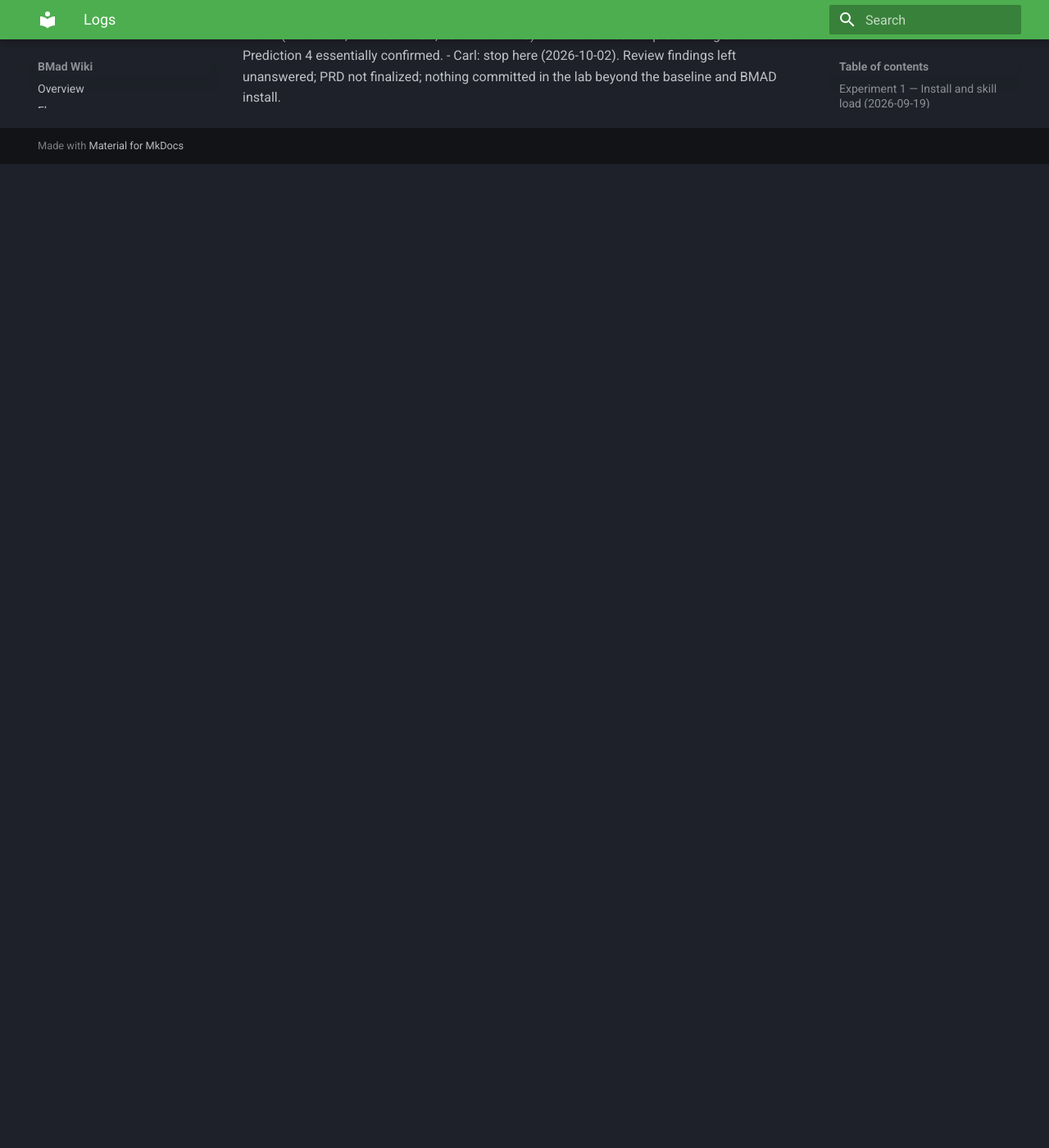
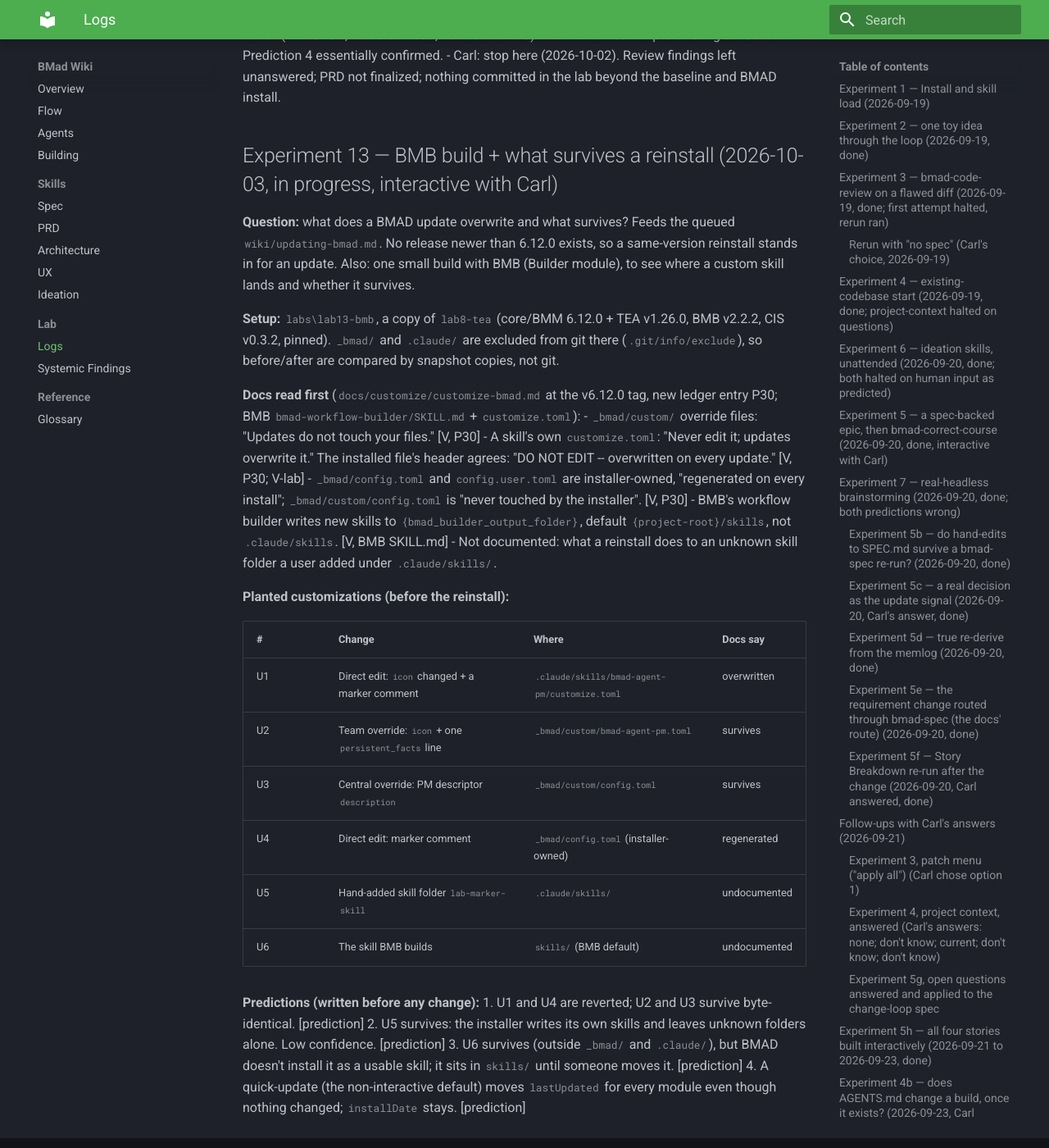
Before and after one commit to ctupper/woods-walks, an MkDocs documentation site: the page built from docs/bmad/lab-log.md, in a window 1280 px wide and 1400 px high, scrolled down 46379 px. Shown: the whole window at 82% size. Built offline with MkDocs 1.6.1 and Material for MkDocs 9.7.7, drawn with Linux system fonts in a browser that asks for light colours; before the commit the page ends 46579 px from its top, so only the background shows below that.

Commit message:
docs: auto-sync BMad wiki (lab-log.md)

```diff
--- a/docs/bmad/lab-log.md
+++ b/docs/bmad/lab-log.md
@@ -745,3 +745,33 @@
 - **The reviewer gate caught a hole in an answer I drafted and Carl approved:** defining "evening" by start time (≥17:00) lets a 16:00–20:00 series take a whole evening without counting, so six contacts could hold every evening, "exactly what the board's 2-hour rule was meant to stop". It also found the counter-measure can never fail under FR14's cap, an FR16 vs FR6 cutoff conflict, and that the "one series per contact" control is easy to get around.
 - **C1 (walk-ins without a card vs members-only Users/FR7):** both reviewers noticed the walk-in rule, but only in relation to series (rubric: low, "not a conflict"; adversarial: M6). Neither named the pre-existing contradiction. Prediction 4 essentially confirmed.
 - Carl: stop here (2026-10-02). Review findings left unanswered; PRD not finalized; nothing committed in the lab beyond the baseline and BMAD install.
+
+## Experiment 13 — BMB build + what survives a reinstall (2026-10-03, in progress, interactive with Carl)
+
+**Question:** what does a BMAD update overwrite and what survives? Feeds the queued `wiki/updating-bmad.md`. No release newer than 6.12.0 exists, so a same-version reinstall stands in for an update. Also: one small build with BMB (Builder module), to see where a custom skill lands and whether it survives.
+
+**Setup:** `labs\lab13-bmb`, a copy of `lab8-tea` (core/BMM 6.12.0 + TEA v1.26.0, BMB v2.2.2, CIS v0.3.2, pinned). `_bmad/` and `.claude/` are excluded from git there (`.git/info/exclude`), so before/after are compared by snapshot copies, not git.
+
+**Docs read first** (`docs/customize/customize-bmad.md` at the v6.12.0 tag, new ledger entry P30; BMB `bmad-workflow-builder/SKILL.md` + `customize.toml`):
+- `_bmad/custom/` override files: "Updates do not touch your files." [V, P30]
+- A skill's own `customize.toml`: "Never edit it; updates overwrite it." The installed file's header agrees: "DO NOT EDIT -- overwritten on every update." [V, P30; V-lab]
+- `_bmad/config.toml` and `config.user.toml` are installer-owned, "regenerated on every install"; `_bmad/custom/config.toml` is "never touched by the installer". [V, P30]
+- BMB's workflow builder writes new skills to `{bmad_builder_output_folder}`, default `{project-root}/skills`, not `.claude/skills`. [V, BMB SKILL.md]
+- Not documented: what a reinstall does to an unknown skill folder a user added under `.claude/skills/`.
+
+**Planted customizations (before the reinstall):**
+
+| # | Change | Where | Docs say |
+|---|---|---|---|
+| U1 | Direct edit: `icon` changed + a marker comment | `.claude/skills/bmad-agent-pm/customize.toml` | overwritten |
+| U2 | Team override: `icon` + one `persistent_facts` line | `_bmad/custom/bmad-agent-pm.toml` | survives |
+| U3 | Central override: PM descriptor `description` | `_bmad/custom/config.toml` | survives |
+| U4 | Direct edit: marker comment | `_bmad/config.toml` (installer-owned) | regenerated |
+| U5 | Hand-added skill folder `lab-marker-skill` | `.claude/skills/` | undocumented |
+| U6 | The skill BMB builds | `skills/` (BMB default) | undocumented |
+
+**Predictions (written before any change):**
+1. U1 and U4 are reverted; U2 and U3 survive byte-identical. [prediction]
+2. U5 survives: the installer writes its own skills and leaves unknown folders alone. Low confidence. [prediction]
+3. U6 survives (outside `_bmad/` and `.claude/`), but BMAD doesn't install it as a usable skill; it sits in `skills/` until someone moves it. [prediction]
+4. A quick-update (the non-interactive default) moves `lastUpdated` for every module even though nothing changed; `installDate` stays. [prediction]
```
